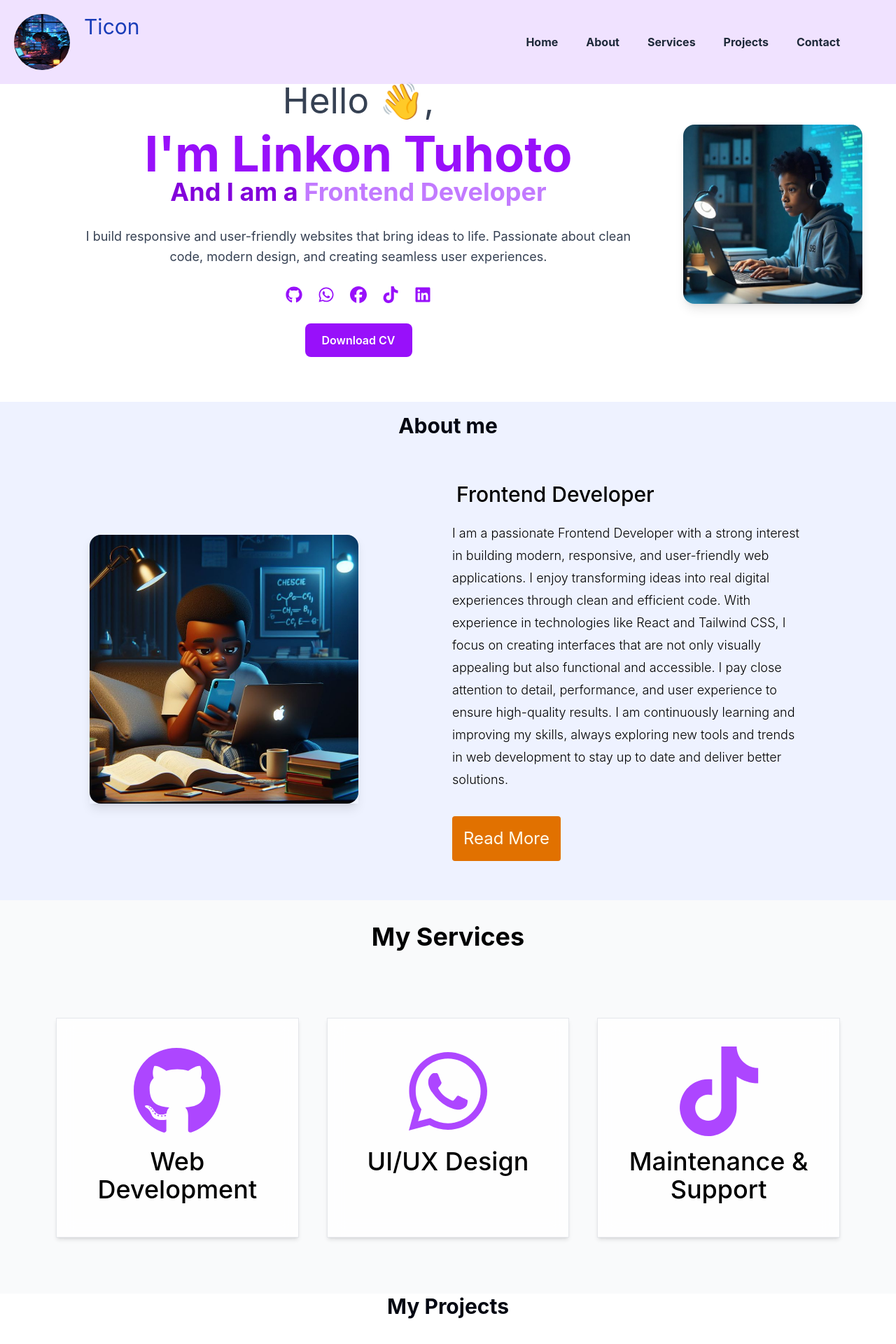
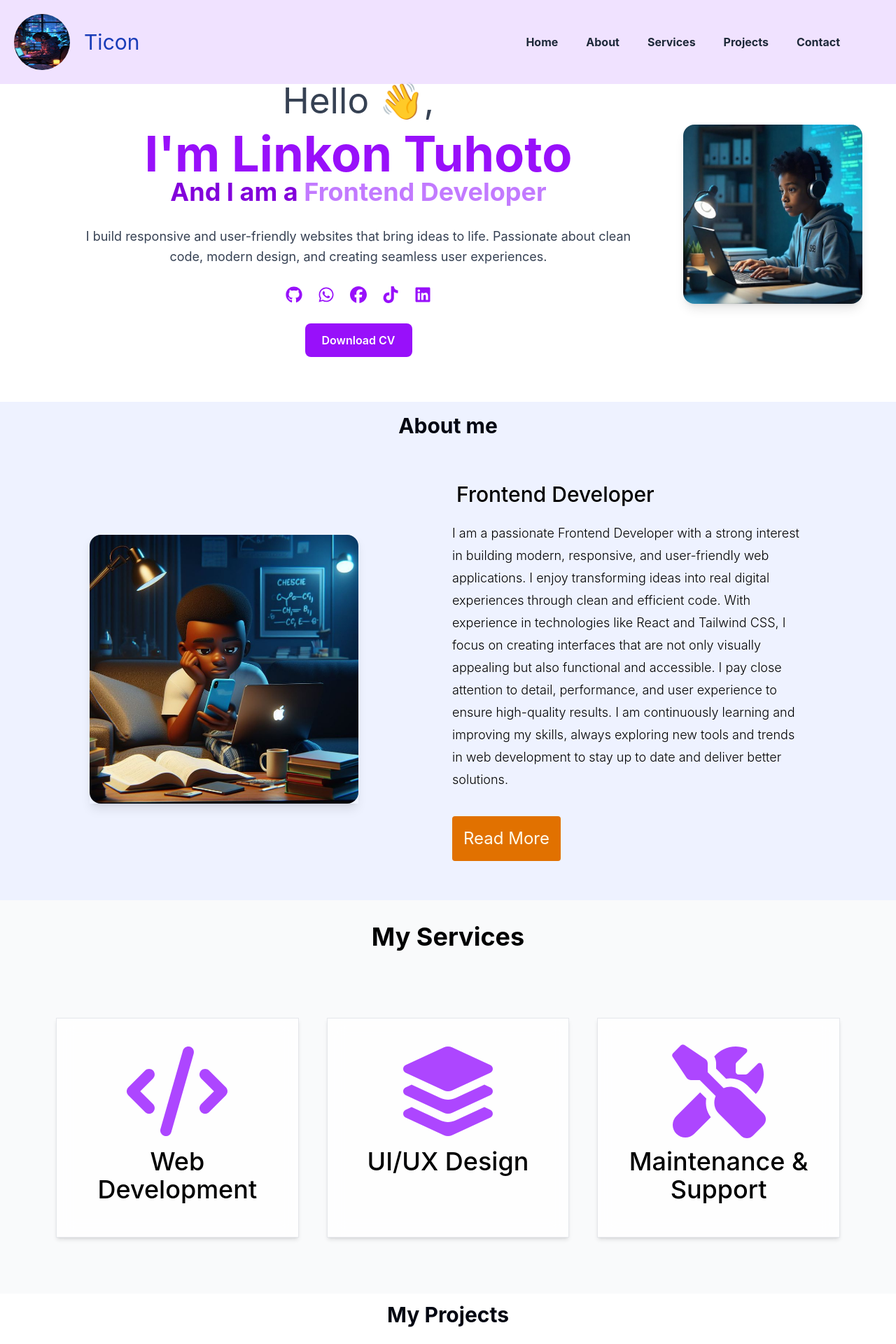
Before and after one commit to Linkon-Tuhoto/my--react-portfolio, a React (Vite) app: page / in a window 1280 px wide. Shown: the top 1920 px of the page at 70% size. Built offline with nearby package versions, Linux system fonts and the light colour scheme.

Commit message:
minor-styling across the sections

```diff
--- a/src/components/contact.jsx
+++ b/src/components/contact.jsx
@@ -16,7 +16,7 @@ function Contact() {
                 <input type="tel" placeholder='Phone Number' required className='w-full max-w-3xl p-6 size-6.5 bg-indigo-50  m-[.7rem 0] rounded-[.8rem] border border-indigo-100 focus:ring-2 focus:ring-purple-500 focus:border-purple-500 outline-none transition backdrop-blur-sm text-gray-900 placeholder-gray-400' />
                 <input type="text" placeholder='Email Subject' className='w-full max-w-3xl p-6 size-6.5 bg-indigo-50 m-[.7rem 0] rounded-[.8rem] border border-indigo-100 focus:ring-2 focus:ring-purple-500 focus:border-purple-500 outline-none transition backdrop-blur-sm text-gray-900 placeholder-gray-400' />
             </div>
-            <textarea name="" id="" rows="10" cols="30" placeholder="Your Message" className='w-[100%] p-6 bg-indigo-50  m-[.7rem 0] mt-3 rounded-[.8rem] border border-indigo-100 focus:ring-2 focus:ring-purple-500 focus:border-purple-500 outline-none transition backdrop-blur-sm text-gray-900 placeholder-gray-400'></textarea>
+            <textarea name="" id="" rows="6" cols="30" placeholder="Your Message" className='w-[100%] p-5 md:p-6 bg-indigo-50  m-[.7rem 0] mt-3 rounded-[.8rem] border border-indigo-100 focus:ring-2 focus:ring-purple-500 focus:border-purple-500 outline-none transition backdrop-blur-sm text-gray-900 placeholder-gray-400'></textarea>
             <button type="submit" className='block mx-auto bg-purple-500 text-white px-6 py-3 rounded-full font-medium hover:bg-purple-600 hover:shadow-lg transition-all duration-300'>Submit</button>
         </form>
         </div>
--- a/src/components/header.jsx
+++ b/src/components/header.jsx
@@ -22,9 +22,9 @@ function Header(){
         <div className="fixed w-full top-0 z-100 scroll-smooth">
         <div id="navbar" className={`transition-all duration-300 ${ scrolled ? "bg-white shadow-lg" : "bg-purple-200/70"}`}>
         <div className="flex items-center justify-between ">
-            <div className="text-blue-800 m-5 grid grid-flow-col gap-5">
+            <div className="text-blue-800 m-5 grid grid-flow-col gap-5 ">
                 <img src={logoImage} alt="Person" className="w-10 h-10 md:w-20 md:h-20 rounded-full"></img>
-                <h1 className="text-2xl md:text-3xl">Ticon</h1>
+                <h1 className="text-2xl md:text-3xl flex justify-center items-center inset-0">Ticon</h1>
             </div>
             <div className="">
                 <ul className="md:grid md:grid-flow-col md:justify-center md:gap-10 md:mr-20 hidden m-5 font-bold">
@@ -42,7 +42,7 @@ function Header(){
         </div>
 
             {open && (
-            <ul className="grid grid-flow-row justify-center gap-10 md:hidden bg-white/80 backdrop-blur-md shadow-lg absolute top-full w-10/12 right-0 rounded-l-2xl shadow p-10 pb-[100%] mb-0 font-bold ">
+            <ul className="grid grid-flow-row justify-center gap-10 md:hidden bg-white/80 backdrop-blur-md shadow-lg absolute top-full w-8/12 right-0 rounded-l-2xl shadow p-10 pb-[100%] mb-0 font-bold ">
                     <li><a href="#home" className="text-gray-800 hover:text-purple-500 transition duration-300 ">Home</a></li>
                     <li><a href="#about" className="text-gray-800  hover:text-purple-500">About</a></li>
                     <li><a href="#services" className="text-gray-800 hover:text-purple-500">Services</a></li>
--- a/src/components/hero.jsx
+++ b/src/components/hero.jsx
@@ -16,7 +16,7 @@ function Hero() {
            Passionate about clean code, modern design, and creating seamless user experiences.
         </p>
         <div className="text-purple-600 hover:text-purple-700 text-2xl flex justify-center mt-6">
-            <a href="#" alt="icon" target="_blank"><FontAwesomeIcon icon={faGithub} className="text-2xl mx-2" /></a>
+            <a href="https://github.com/Linkon-Tuhoto" alt="icon" target="_blank"><FontAwesomeIcon icon={faGithub} className="text-2xl mx-2" /></a>
             <a href="#" alt="icon" target="_blank"><FontAwesomeIcon icon={faWhatsapp} className="text-2xl mx-2"  /></a>
             <a href="#" alt="icon" target="_blank"><FontAwesomeIcon icon={faFacebook} className="text-2xl mx-2"  /></a>
             <a href="#" alt="icon" target="_blank"><FontAwesomeIcon icon={faTiktok} className="text-2xl mx-2"  /></a>
--- a/src/components/projects.jsx
+++ b/src/components/projects.jsx
@@ -7,7 +7,7 @@ function Projects() {
   return (
     <section id="project" className='scroll-mt-26'>
     <div className='bg-white'>
-        <h2 className='text-center text-gray-950 font-bold text-3xl sm:4xl md:5xl'>My Projects</h2>
+        <h2 className='text-center text-gray-950 font-bold text-3xl sm:4xl md:5xl pt-3'>My Projects</h2>
     <div className='grid grid-cols-1 md:grid-cols-3 gap-10 p-5 md:p-15'>
         <div className='bg-purple-50 p-6 rounded-2xl border border-purple-200 shadow-sm hover:shadow-[0_10px_30px_rgba(168, 85, 247,0.9)]'>
             <img src={schoolimage} alt="picture" />
--- a/src/components/services.jsx
+++ b/src/components/services.jsx
@@ -3,6 +3,7 @@ import React, { useState } from 'react';
 //import {faLaptop, faPalette, faWrench} from "@fortawesome/free-brands-svg-icons";
 import { FontAwesomeIcon } from "@fortawesome/react-fontawesome";
 import { faGithub, faLinkedin, faWhatsapp, faFacebook, faTiktok} from "@fortawesome/free-brands-svg-icons";
+import { faCode, faLayerGroup, faTools } from '@fortawesome/free-solid-svg-icons';
 
 function Services() {
     const[Show, setShow] = useState(false);
@@ -13,7 +14,7 @@ function Services() {
         <div className='grid grid-cols-1 sm:grid-cols-1 md:grid-cols-3 gap-10 p-5 md:p-20'>
         <div className='group md:relative border text-center p-10 border-gray-200 origin-bottom shadow-md hover:shadow-purple-200 hover:shadow-lg hover:scale-105 transition-all duration-300 bg-white/80 backdrop-blur-md'>
         {/*<div className='absolute inset-0 bg-purple-500 opacity-0 group-hover:opacity-100 transition-all duration-500'></div>*/}
-            <FontAwesomeIcon icon={faGithub} className='mb-4 text-purple-500 text-4xl md:text-9xl' />
+            <FontAwesomeIcon icon={faCode} className='mb-4 text-purple-500 text-4xl md:text-9xl' />
             <h3 className='font-medium text-lg mb-2 md:text-4xl'>Web Development</h3>
             <div className='md:absolute md:w-full md:bottom-0 md:left-0 md:w-full md:h-0 md:overflow-hidden transition-all duration-500 md:bg-gradient-to-t md:from-purple-900/80 md:via-purple-700/50 md:to-transparent md:absolute md:group-hover:h-[100%] md:flex md:flex-col jmd:ustify-center md:items-center md:text-center md:mt-4'>
             <p className='text-gray-600 md:text-2xl'>I build responsive and high-performance websites using modern technologies,
@@ -24,7 +25,7 @@ function Services() {
         </div>
 
         <div className='group md:relative border text-center p-10 border-gray-200 origin-bottom shadow-md hover:shadow-purple-200 hover:shadow-lg hover:scale-105 transition-all duration-300 bg-white/80 backdrop-blur-md'>
-            <FontAwesomeIcon icon={faWhatsapp} className='mb-4 text-purple-500 text-4xl md:text-9xl' />
+            <FontAwesomeIcon icon={faLayerGroup} className='mb-4 text-purple-500 text-4xl md:text-9xl' />
             <h3 className='font-medium text-lg mb-2 md:text-4xl'>UI/UX Design</h3>
             <div className='md:absolute md:w-full md:bottom-0 md:left-0 md:w-full md:h-0 md:overflow-hidden transition-all duration-500 md:bg-gradient-to-t md:from-purple-900/80 md:via-purple-700/50 md:to-transparent md:absolute md:group-hover:h-[100%] md:flex md:flex-col jmd:ustify-center md:items-center md:text-center md:mt-4'>
             <p className='text-gray-600 md:text-2xl'>
@@ -35,7 +36,7 @@ function Services() {
         </div>
 
         <div className='group md:relative border text-center p-10 border-gray-200 origin-bottom shadow-md hover:shadow-purple-200 hover:shadow-lg hover:scale-105 transition-all duration-300 bg-white/80 backdrop-blur-md'>
-            <FontAwesomeIcon icon={faTiktok} className='mb-4 text-purple-500 text-4xl md:text-9xl' />
+            <FontAwesomeIcon icon={faTools} className='mb-4 text-purple-500 text-4xl md:text-9xl' />
             <h3 className='font-medium text-lg mb-2 md:text-4xl'>Maintenance & Support</h3>
             <div className='md:absolute md:w-full md:bottom-0 md:left-0 md:w-full md:h-0 md:overflow-hidden transition-all duration-500 md:bg-gradient-to-t md:from-purple-900/80 md:via-purple-700/50 md:to-transparent md:absolute md:group-hover:h-[100%] md:flex md:flex-col jmd:ustify-center md:items-center md:text-center md:mt-4'>
             <p className='text-gray-600 md:text-2xl'>
```
